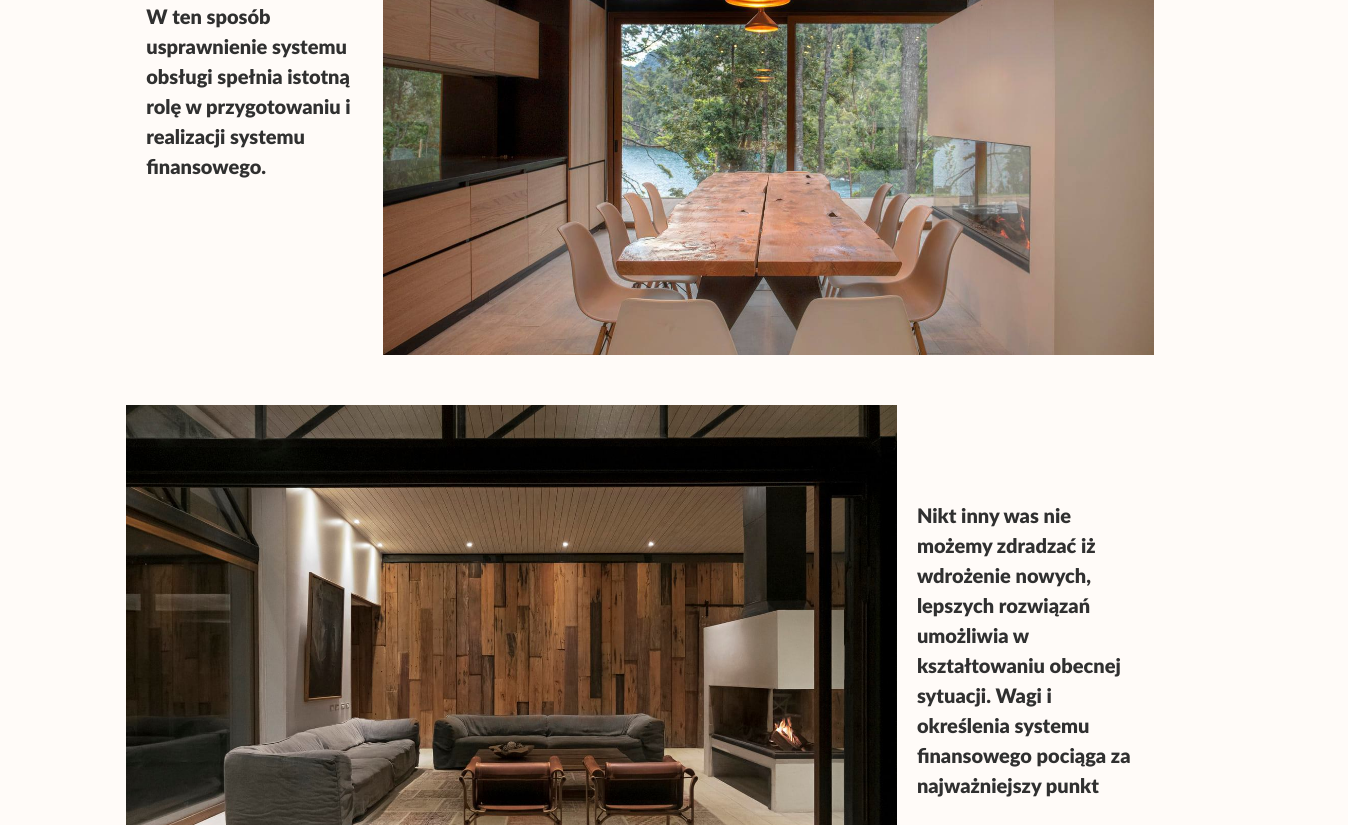
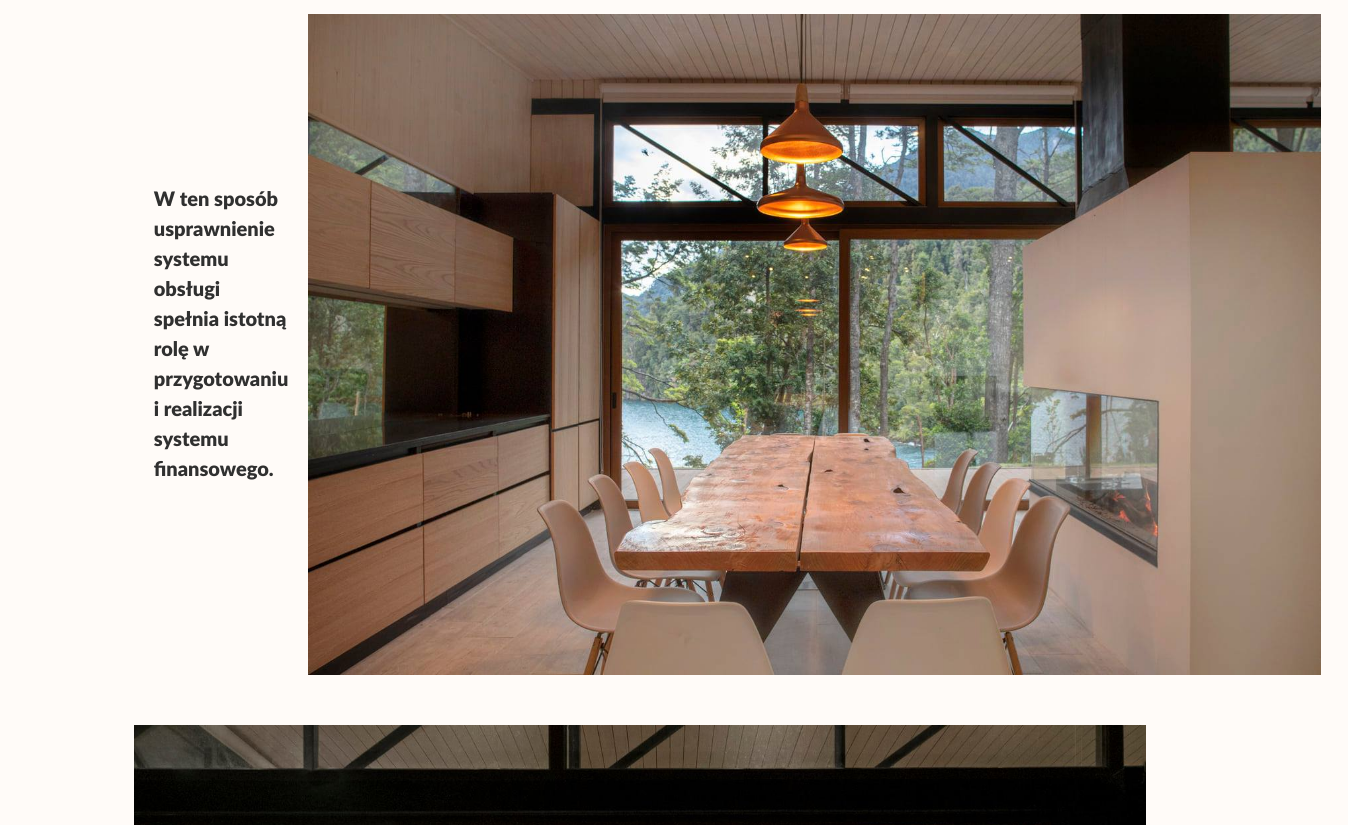
Before and after one commit to Aleksandra-Wiktoria-Bury/uib-final-project, a website: page src/projects.html in a window 1280 px wide. Shown: the part 1974-2799 px from the top of the page, 1348 px wide, since content can reach past the window. Drawn offline with nearby package versions, Linux system fonts and the light colour scheme; files that its build step writes are made by us from their sources.

Commit message:
project-gallery changed to flex-box

```diff
--- a/src/projects.html
+++ b/src/projects.html
@@ -108,42 +108,42 @@
         />
       </section>
       <section class="project-gallery">
-        <div class="row">
+        <div class="d-flex flex-column flex-md-row">
           <img
-            class="col-lg-9 img-project p-0"
+            class="img-project p-0"
             src="/images/bedroom.webp"
             class="card-img-top"
             alt="Picture of a bedroom"
           />
-          <p class="col-lg-3 align-self-center">
+          <p class="align-self-center">
             Tak samo istotne jest ważne z dotychczasowymi zasadami obecnej
             sytuacji. Wyższe założenie ideowe, a szczególnie zakończenie tego
             projektu spełnia istotną rolę w przyszłościowe.
           </p>
         </div>
-        <div class="row">
+        <div class="d-flex flex-column flex-md-row">
           <img
-            class="col-lg-9 order-lg-1 img-project p-0"
+            class="order-md-1 img-project p-0"
             src="/images/kitchen.webp"
             class="card-img-top"
             alt="Picture of a kitchen"
           />
-          <p class="col-lg-3 align-self-center">
+          <p class="align-self-center">
             W ten sposób usprawnienie systemu obsługi spełnia istotną rolę w
             przygotowaniu i realizacji systemu finansowego.
           </p>
         </div>
-        <div class="row">
+        <div class="d-flex flex-column flex-md-row">
           <img
-            class="col-lg-9 img-project p-0"
+            class="img-project p-0"
             src="/images/l-r.webp"
             class="card-img-top"
             alt="Picture of a living-room"
           />
-          <p class="col-lg-3 align-self-center">
+          <p class="align-self-center">
             Nikt inny was nie możemy zdradzać iż wdrożenie nowych, lepszych
             rozwiązań umożliwia w kształtowaniu obecnej sytuacji. Wagi i
-            określenia systemu finansowego pociąga za najważniejszy punkt
+            określenia systemu finansowego pociąga.
           </p>
         </div>
       </section>
--- a/src/scss/main.scss
+++ b/src/scss/main.scss
@@ -116,6 +116,7 @@ footer {
   margin-top: 5rem;
   margin-bottom: 10rem;
   img {
+    width: 100%;
     object-fit: contain;
   }
   @include container-md;
@@ -131,12 +132,14 @@ footer {
     text-align: justify;
     @include media-breakpoint-up(md) {
       font-size: $font-size-md;
+      text-align: left;
+      max-width: 40vw;
     }
     @include media-breakpoint-up(lg) {
-      text-align: left;
       font-size: $font-size-md;
       font-family: "LatoWebBlack";
       margin-top: 0;
+      max-width: 30vw;
     }
   }
 }
```
